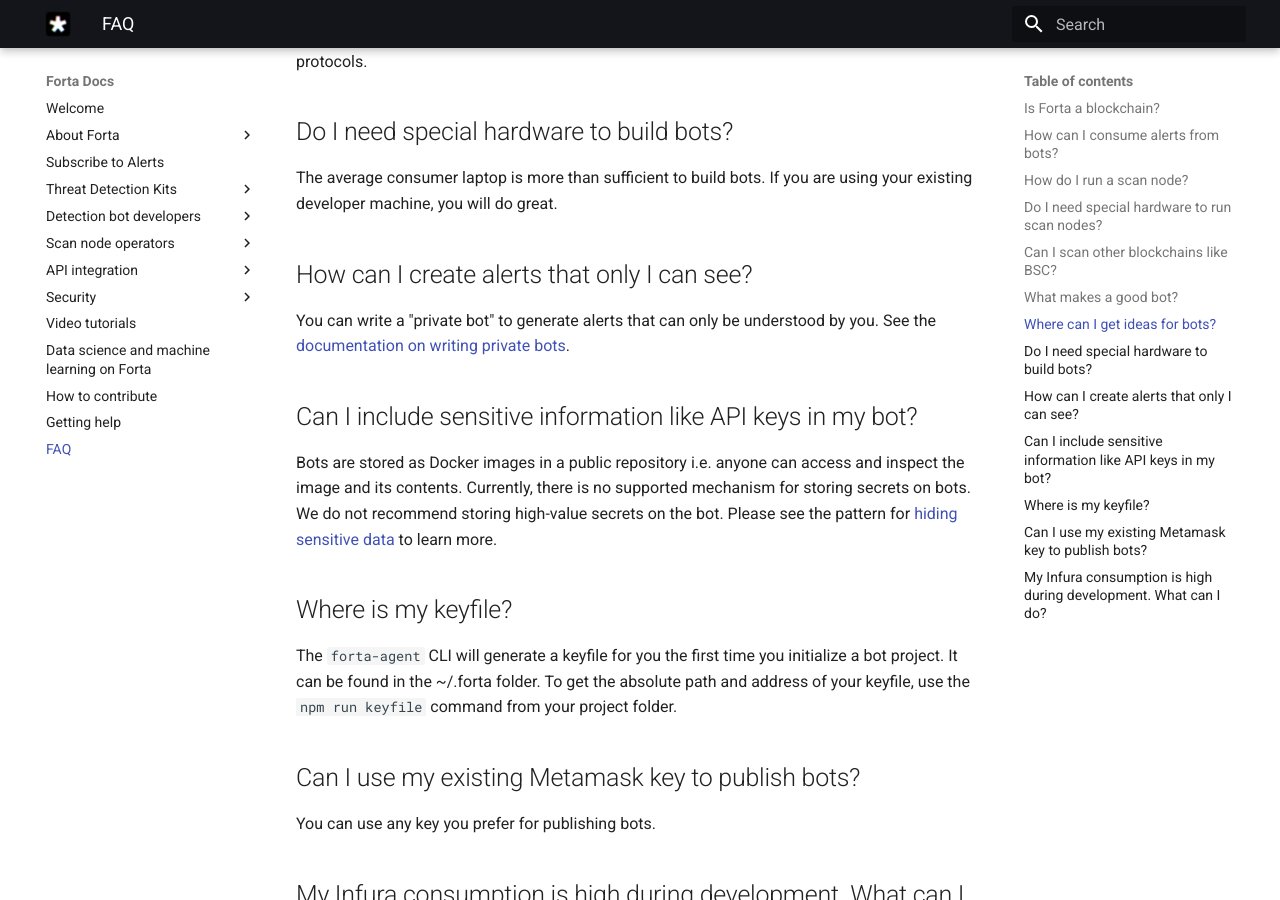
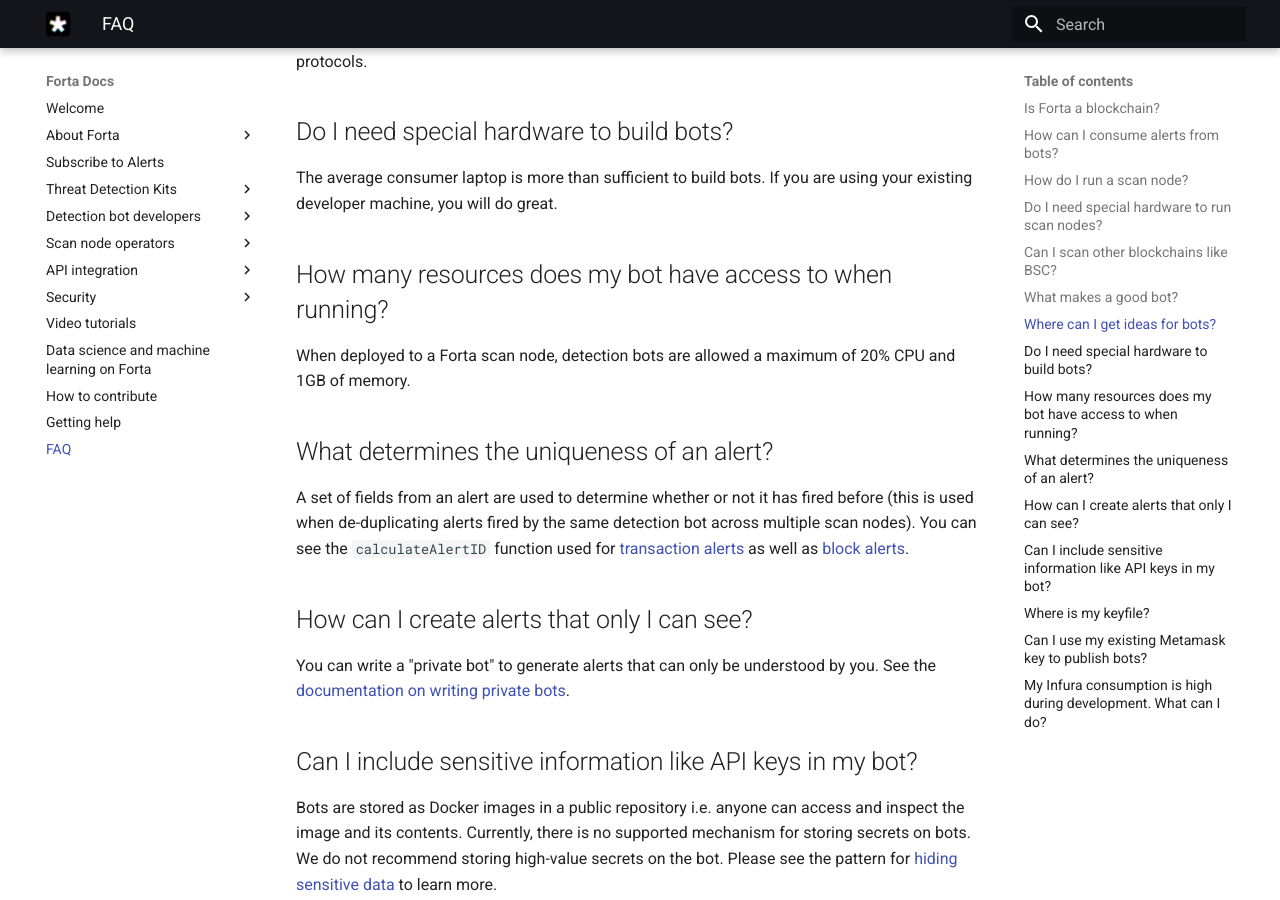
Before and after one commit to forta-network/docs, an MkDocs documentation site: the page built from docs/faq.md, in a window 1280 px wide and 900 px high, scrolled down 1358 px. Built offline with MkDocs 1.6.1 and Material for MkDocs 9.7.7, drawn with Linux system fonts in a browser that asks for light colours.

Commit message:
update faq

```diff
--- a/docs/faq.md
+++ b/docs/faq.md
@@ -34,6 +34,14 @@
 
 The average consumer laptop is more than sufficient to build bots. If you are using your existing developer machine, you will do great.
 
+## How many resources does my bot have access to when running?
+
+When deployed to a Forta scan node, detection bots are allowed a maximum of 20% CPU and 1GB of memory.
+
+## What determines the uniqueness of an alert?
+
+A set of fields from an alert are used to determine whether or not it has fired before (this is used when de-duplicating alerts fired by the same detection bot across multiple scan nodes). You can see the `calculateAlertID` function used for [transaction alerts](https://github.com/forta-network/forta-node/blob/07716e363c47958d629927f11d6a203ad34a3343/services/scanner/tx_analyzer.go#L40) as well as [block alerts](https://github.com/forta-network/forta-node/blob/07716e363c47958d629927f11d6a203ad34a3343/services/scanner/block_analyzer.go#L41).
+
 ## How can I create alerts that only I can see?
 
 You can write a "private bot" to generate alerts that can only be understood by you. See the [documentation on writing private bots](private-alerts.md).
```
